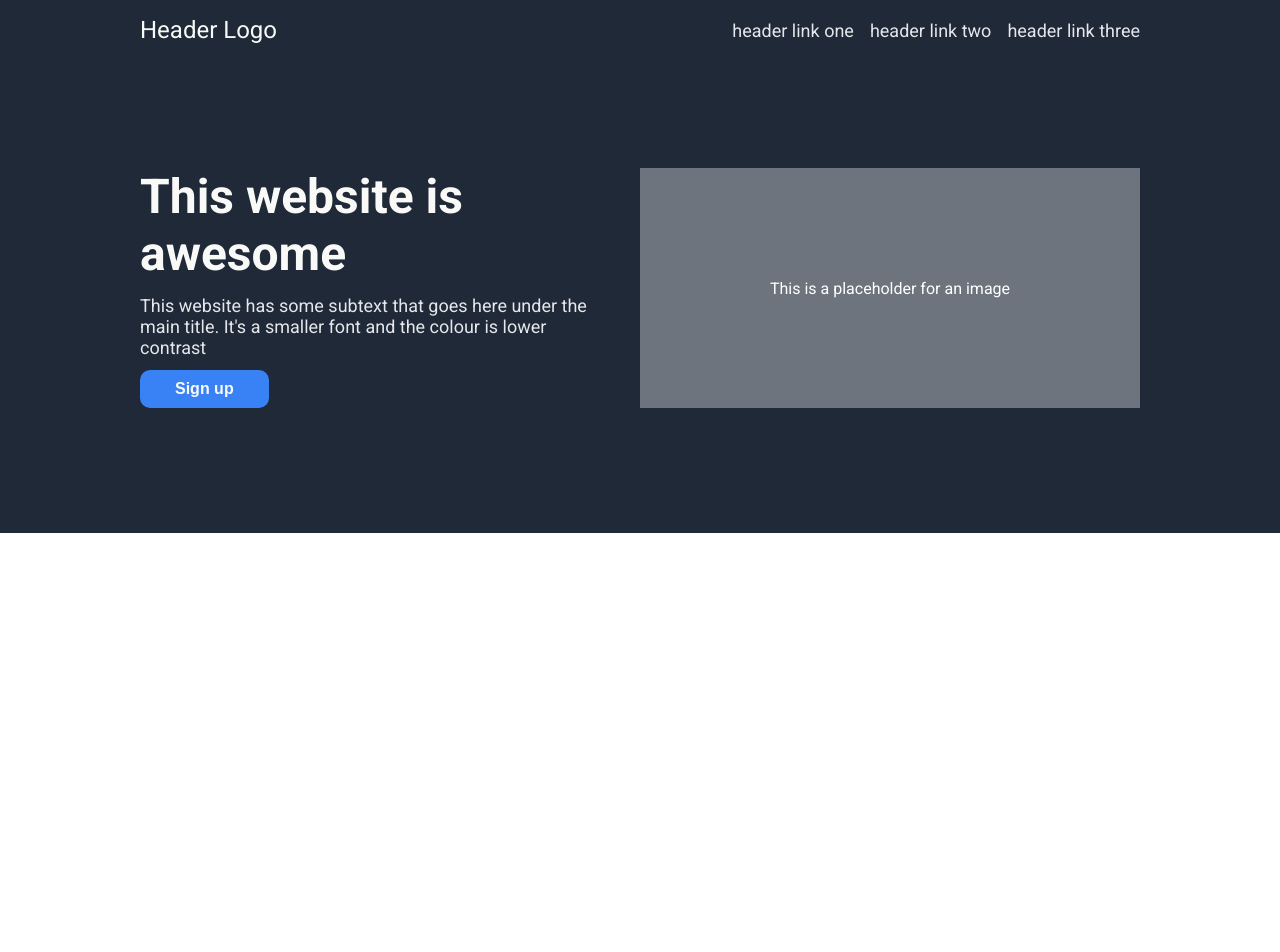
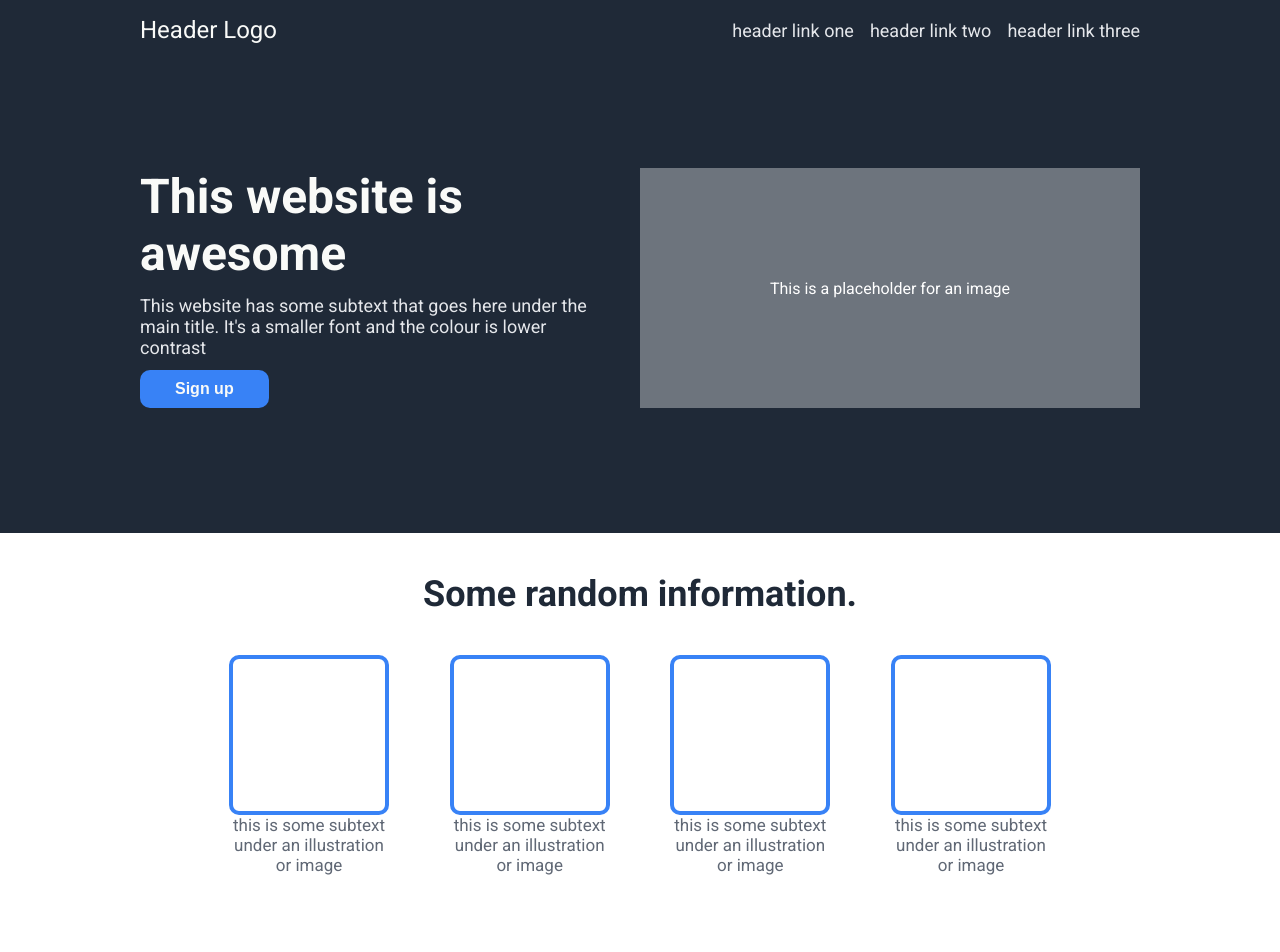
Before and after one commit to Aaron-Phan1/TOP-landing-page, a plain HTML site: page index.html in a window 1280 px wide. Shown: the top 952 px of the page. Drawn offline with Linux system fonts and the light colour scheme.

Commit message:
Add section 2 and css styling to match design
- Added content for Section 2 in index.html.
- Applied CSS styling to Section 2 to match the full design.

```diff
--- a/index.html
+++ b/index.html
@@ -42,7 +42,28 @@
 
         </div>
 
-        <div class="section2"></div>
+        <div class="section2">
+            <div class="section2header">Some random information.</div>
+            <div class="cards">
+                <div class="card">
+                    <div class="box"></div>
+                    <p class="cardtext">this is some subtext under an illustration or image</p>
+                </div>
+                <div class="card">
+                    <div class="box"></div>
+                    <p class="cardtext">this is some subtext under an illustration or image</p>
+                </div>
+                <div class="card">
+                    <div class="box"></div>
+                    <p class="cardtext">this is some subtext under an illustration or image</p>
+                </div>
+                <div class="card">
+                    <div class="box"></div>
+                    <p class="cardtext">this is some subtext under an illustration or image</p>
+                </div>
+            </div>
+        </div>
+
         <div class="section3"></div>
         <div class="section4"></div>
     </div>
--- a/styles.css
+++ b/styles.css
@@ -138,3 +138,43 @@ button {
     font-weight: bold;
     font-size: 16px;
 }
+
+/* Section 2 */
+.section2 {
+    display: flex;
+    flex-direction: column;
+    align-items: center;
+}
+.section2header {
+    font-size: 36px;
+    font-weight: bolder;
+    color: #1F2937;
+    padding: 40px 0;
+}
+
+.cardtext {
+    color: #606875;
+    width: 160px;
+    font-size: 17px;
+
+}
+
+.cards {
+    display: flex;
+    width: 100%;
+    max-width: 822px;
+    justify-content: space-between;
+}
+
+.card {
+    text-align: center;
+}
+
+.box {
+    width: 100%;
+    box-sizing: border-box;
+    height: 160px;
+    max-width: 160px;
+    border-radius: 10px;
+    border: 4px solid #3882F6;
+}
```
